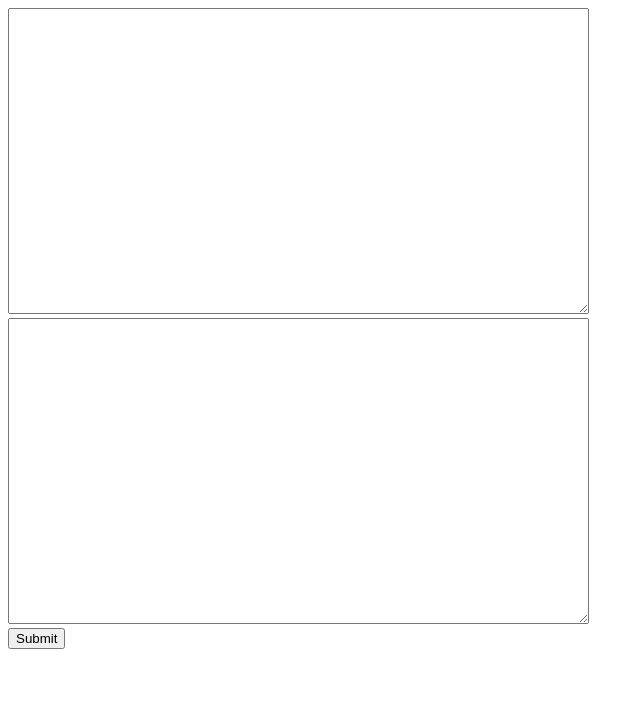
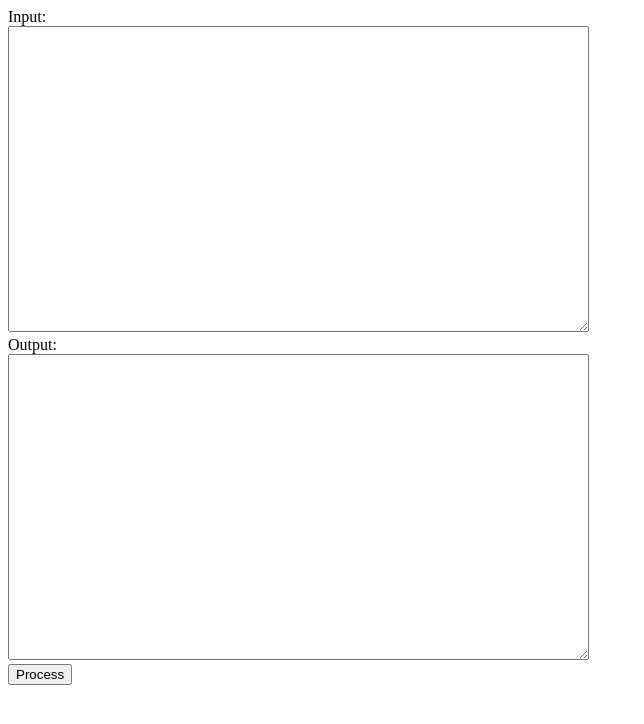
Before and after one commit to jcbtheo/SE4433-5433, a plain HTML site: page KWICWeb/wwwroot/index.html in a window 1280 px wide. Shown: the whole page, without its empty margins (0-644 px from the left). Drawn offline with nearby package versions, Linux system fonts and the light colour scheme.

Commit message:
Minor text updates to html page and add write up.

```diff
--- a/KWICWeb/wwwroot/index.html
+++ b/KWICWeb/wwwroot/index.html
@@ -25,13 +25,19 @@
 </head>
 <body>
     <div>
+        Input:
+    </div>
+    <div>
         <textarea id="inputBox" rows="20" cols="70"></textarea>
+    </div>
+    <div>
+        Output:
     </div>
     <div>
         <textarea id="outputBox" rows="20" cols="70"></textarea>
     </div>
     <div>
-        <button type="button" id="submit" onclick="SubmitText()">Submit</button>
+        <button type="button" id="submit" onclick="SubmitText()">Process</button>
     </div>
 </body>
 </html>
```
Also changed, not shown: 1 other file.
